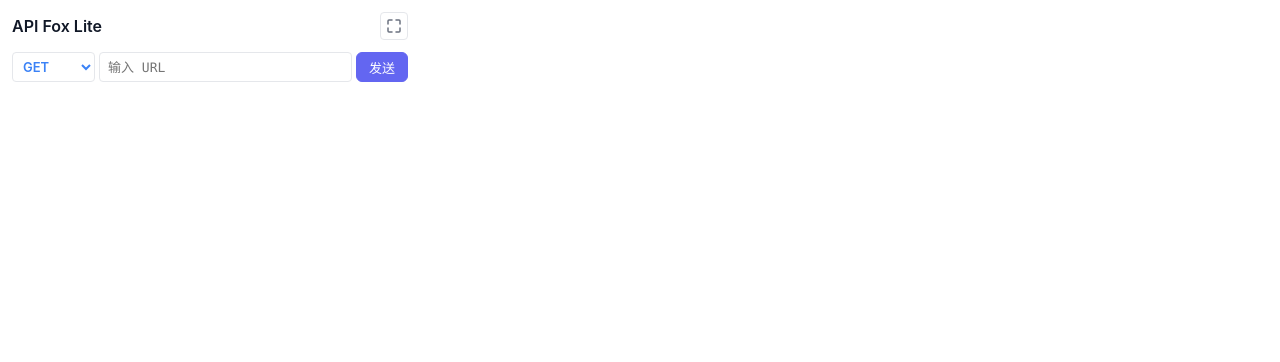
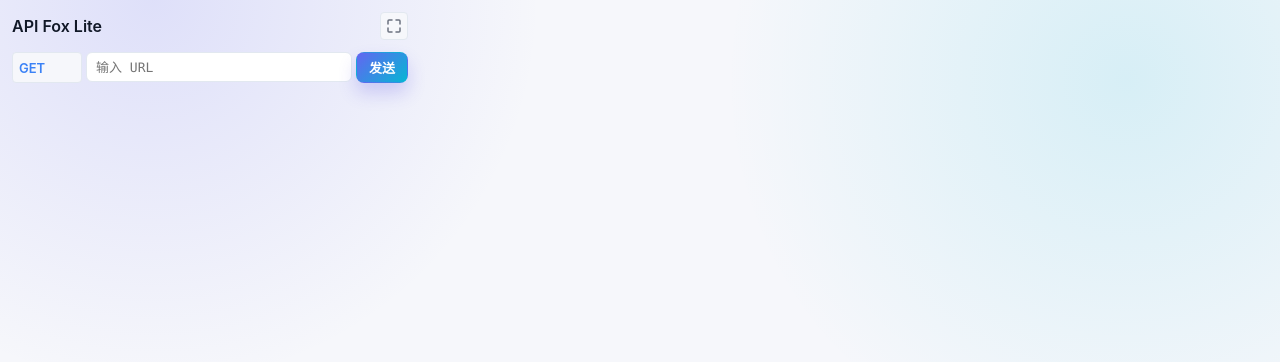
Before and after one commit to Triple3h/postino, a Vue app: page /#/popup in a window 1280 px wide. Shown: the top 362 px of the page. Built offline with nearby package versions, Linux system fonts and the light colour scheme.

Commit message:
feat: redesign theme tokens and global styles
Add accent color, soft/ring variants, focus-ring, shadow tokens.
Redesign buttons, inputs, selects, checkboxes, method badges with
rounded pill shapes, gradients, and consistent focus states.
Add prefers-reduced-motion support.

```diff
--- a/src/assets/styles/global.css
+++ b/src/assets/styles/global.css
@@ -16,13 +16,29 @@
   font-family: var(--font-ui);
   font-size: var(--font-size-body);
   color: var(--text-primary);
-  background: var(--bg-base);
+  background:
+    radial-gradient(circle at 12% 0%, rgba(99, 102, 241, 0.16), transparent 28%),
+    radial-gradient(circle at 88% 10%, rgba(6, 182, 212, 0.13), transparent 30%),
+    var(--bg-base);
   -webkit-font-smoothing: antialiased;
 }
 
 input, textarea, select, button {
   font-family: inherit;
   font-size: inherit;
+}
+
+button,
+select,
+input[type="checkbox"],
+input[type="color"],
+input[type="file"] {
+  -webkit-appearance: none;
+  appearance: none;
+}
+
+button {
+  border: 0;
 }
 
 ::-webkit-scrollbar {
@@ -45,13 +61,15 @@
 
 .method-badge {
   display: inline-block;
-  padding: 1px 6px;
-  border-radius: var(--radius-sm);
+  padding: 2px 7px;
+  border-radius: 999px;
   font-size: var(--font-size-small);
-  font-weight: 600;
+  font-weight: 800;
   font-family: var(--font-code);
   text-transform: uppercase;
   letter-spacing: 0.5px;
+  border: 1px solid currentColor;
+  background: color-mix(in srgb, currentColor 10%, transparent);
 }
 
 .method-badge.get { color: var(--method-get); }
@@ -77,41 +95,56 @@
   align-items: center;
   justify-content: center;
   gap: 4px;
-  padding: 4px 12px;
+  min-height: 30px;
+  padding: 5px 12px;
   border: 1px solid var(--border);
-  border-radius: var(--radius-md);
-  background: var(--bg-panel);
+  border-radius: var(--radius-lg);
+  background: linear-gradient(180deg, var(--bg-panel-elevated), var(--bg-panel));
   color: var(--text-primary);
   cursor: pointer;
   font-size: var(--font-size-body);
-  transition: all 0.15s;
+  font-weight: 650;
+  box-shadow: var(--shadow-sm);
+  transition: transform 0.15s ease, box-shadow 0.15s ease, background 0.15s ease, border-color 0.15s ease, color 0.15s ease;
   white-space: nowrap;
 }
 
 .btn:hover {
   background: var(--bg-hover);
+  border-color: var(--border-strong);
+  transform: translateY(-1px);
 }
 
 .btn-primary {
-  background: var(--primary);
+  background: linear-gradient(135deg, var(--primary), var(--accent));
   color: #fff;
-  border-color: var(--primary);
+  border-color: transparent;
+  box-shadow: 0 10px 18px rgba(79, 70, 229, 0.22);
 }
 
 .btn-primary:hover {
-  background: var(--primary-hover);
+  background: linear-gradient(135deg, var(--primary-hover), var(--accent));
 }
 
 .btn-sm {
-  padding: 2px 8px;
+  min-height: 26px;
+  padding: 3px 9px;
   font-size: var(--font-size-small);
 }
 
 .btn-icon {
+  display: inline-flex;
+  align-items: center;
+  justify-content: center;
+  min-width: 26px;
+  min-height: 26px;
   padding: 4px;
-  border: none;
+  border: 1px solid transparent;
+  border-radius: var(--radius-md);
   background: transparent;
   color: var(--text-secondary);
+  cursor: pointer;
+  transition: background 0.15s ease, border-color 0.15s ease, color 0.15s ease, transform 0.15s ease;
 }
 
 .btn-icon:hover {
@@ -119,20 +152,157 @@
   background: var(--bg-hover);
 }
 
+.btn:disabled,
+.btn-icon:disabled {
+  opacity: 0.48;
+  cursor: not-allowed;
+  transform: none;
+  box-shadow: none;
+}
+
 input[type="text"],
 input[type="url"],
-textarea {
-  padding: 4px 8px;
+input[type="password"],
+textarea,
+select {
+  padding: 6px 9px;
   border: 1px solid var(--border);
-  border-radius: var(--radius-sm);
-  background: var(--bg-base);
+  border-radius: var(--radius-md);
+  background: var(--bg-panel);
   color: var(--text-primary);
   outline: none;
-  transition: border-color 0.15s;
+  transition: border-color 0.15s ease, box-shadow 0.15s ease, background 0.15s ease;
+}
+
+select {
+  padding-right: 30px;
+  background-color: var(--bg-panel);
+  background-image:
+    linear-gradient(45deg, transparent 50%, var(--text-tertiary) 50%),
+    linear-gradient(135deg, var(--text-tertiary) 50%, transparent 50%);
+  background-position:
+    calc(100% - 15px) 50%,
+    calc(100% - 10px) 50%;
+  background-size: 5px 5px, 5px 5px;
+  background-repeat: no-repeat;
+  cursor: pointer;
+}
+
+input[type="checkbox"] {
+  width: 16px;
+  height: 16px;
+  display: inline-grid;
+  place-content: center;
+  border: 1px solid var(--border-strong);
+  border-radius: 5px;
+  background: var(--bg-panel);
+  color: #fff;
+  cursor: pointer;
+  vertical-align: middle;
+  box-shadow: var(--shadow-sm);
+  transition: background 0.15s ease, border-color 0.15s ease, box-shadow 0.15s ease;
+}
+
+input[type="checkbox"]::before {
+  content: "";
+  width: 8px;
+  height: 8px;
+  transform: scale(0);
+  transition: transform 0.12s ease;
+  clip-path: polygon(14% 44%, 0 58%, 36% 94%, 100% 18%, 84% 6%, 34% 64%);
+  background: currentColor;
+}
+
+input[type="checkbox"]:checked {
+  border-color: var(--primary);
+  background: linear-gradient(135deg, var(--primary), var(--accent));
+}
+
+input[type="checkbox"]:checked::before {
+  transform: scale(1);
+}
+
+input[type="checkbox"]:disabled,
+input:disabled,
+textarea:disabled,
+select:disabled {
+  opacity: 0.52;
+  cursor: not-allowed;
+}
+
+input[type="color"] {
+  width: 44px;
+  height: 34px;
+  padding: 3px;
+  border: 1px solid var(--border);
+  border-radius: var(--radius-md);
+  background: var(--bg-panel);
+  cursor: pointer;
+}
+
+input[type="color"]::-webkit-color-swatch-wrapper {
+  padding: 0;
+}
+
+input[type="color"]::-webkit-color-swatch {
+  border: none;
+  border-radius: calc(var(--radius-md) - 2px);
+}
+
+input[type="file"] {
+  width: 100%;
+  min-height: 36px;
+  padding: 6px;
+  border: 1px dashed var(--border-strong);
+  border-radius: var(--radius-lg);
+  background: var(--bg-panel);
+  color: var(--text-secondary);
+  cursor: pointer;
+}
+
+input[type="file"]::file-selector-button {
+  margin-right: 10px;
+  border: 1px solid var(--border);
+  border-radius: var(--radius-md);
+  background: linear-gradient(180deg, var(--bg-panel-elevated), var(--bg-panel));
+  color: var(--text-primary);
+  padding: 5px 10px;
+  cursor: pointer;
 }
 
 input[type="text"]:focus,
 input[type="url"]:focus,
-textarea:focus {
+input[type="password"]:focus,
+input[type="checkbox"]:focus,
+input[type="color"]:focus,
+input[type="file"]:focus,
+textarea:focus,
+select:focus {
   border-color: var(--primary);
+  box-shadow: var(--focus-ring);
 }
+
+button:focus-visible,
+a:focus-visible,
+input:focus-visible,
+textarea:focus-visible,
+select:focus-visible {
+  outline: none;
+  box-shadow: var(--focus-ring);
+}
+
+::selection {
+  background: var(--primary-light);
+  color: var(--text-primary);
+}
+
+@media (prefers-reduced-motion: reduce) {
+  *,
+  *::before,
+  *::after {
+    animation-duration: 0.01ms !important;
+    animation-iteration-count: 1 !important;
+    scroll-behavior: auto !important;
+    transition-duration: 0.01ms !important;
+  }
+}
--- a/src/assets/styles/theme.css
+++ b/src/assets/styles/theme.css
@@ -3,22 +3,31 @@
   --primary: #6366f1;
   --primary-hover: #4f46e5;
   --primary-light: #e0e7ff;
+  --primary-soft: rgba(99, 102, 241, 0.12);
+  --primary-ring: rgba(99, 102, 241, 0.26);
+  --accent: #06b6d4;
+  --accent-soft: rgba(6, 182, 212, 0.12);
 
   /* Background */
-  --bg-base: #ffffff;
-  --bg-sidebar: #f8f9fa;
+  --bg-base: #f6f7fb;
+  --bg-app: #eef2ff;
+  --bg-sidebar: rgba(248, 250, 252, 0.86);
   --bg-panel: #ffffff;
-  --bg-code: #f4f5f7;
-  --bg-hover: #f3f4f6;
+  --bg-panel-elevated: rgba(255, 255, 255, 0.92);
+  --bg-code: #f8fafc;
+  --bg-hover: #f1f5f9;
+  --bg-selected: #eef2ff;
 
   /* Border */
-  --border: #e5e7eb;
-  --divider: #f3f4f6;
+  --border: #e2e8f0;
+  --divider: #edf2f7;
+  --border-strong: #cbd5e1;
 
   /* Text */
   --text-primary: #111827;
   --text-secondary: #6b7280;
   --text-tertiary: #9ca3af;
+  --text-inverse: #ffffff;
 
   /* Status */
   --success: #10b981;
@@ -43,6 +52,12 @@
   --radius-sm: 4px;
   --radius-md: 6px;
   --radius-lg: 8px;
+  --radius-xl: 12px;
+  --radius-2xl: 16px;
+  --shadow-sm: 0 1px 2px rgba(15, 23, 42, 0.06);
+  --shadow-md: 0 10px 24px rgba(15, 23, 42, 0.08);
+  --shadow-lg: 0 20px 50px rgba(15, 23, 42, 0.14);
+  --focus-ring: 0 0 0 3px var(--primary-ring);
 
   /* Font */
   --font-ui: Inter, -apple-system, BlinkMacSystemFont, "Segoe UI", Roboto, sans-serif;
@@ -64,19 +79,28 @@
   --primary: #818cf8;
   --primary-hover: #6366f1;
   --primary-light: #1e1b4b;
+  --primary-soft: rgba(129, 140, 248, 0.16);
+  --primary-ring: rgba(129, 140, 248, 0.32);
+  --accent: #22d3ee;
+  --accent-soft: rgba(34, 211, 238, 0.14);
 
-  --bg-base: #1a1a2e;
-  --bg-sidebar: #16213e;
-  --bg-panel: #1a1a2e;
-  --bg-code: #0f3460;
-  --bg-hover: #16213e;
+  --bg-base: #0f172a;
+  --bg-app: #020617;
+  --bg-sidebar: rgba(15, 23, 42, 0.9);
+  --bg-panel: #111827;
+  --bg-panel-elevated: rgba(17, 24, 39, 0.92);
+  --bg-code: #0b1220;
+  --bg-hover: #1e293b;
+  --bg-selected: #1e1b4b;
 
-  --border: #2d3748;
-  --divider: #1a202c;
+  --border: #263244;
+  --divider: #1e293b;
+  --border-strong: #475569;
 
   --text-primary: #e2e8f0;
   --text-secondary: #a0aec0;
   --text-tertiary: #718096;
+  --text-inverse: #020617;
 
   --success: #34d399;
   --warning: #fbbf24;
@@ -94,4 +118,8 @@
   --json-number: #93c5fd;
   --json-boolean: #fdba74;
   --json-null: #718096;
+
+  --shadow-sm: 0 1px 2px rgba(0, 0, 0, 0.35);
+  --shadow-md: 0 12px 28px rgba(0, 0, 0, 0.32);
+  --shadow-lg: 0 22px 60px rgba(0, 0, 0, 0.45);
 }
```
